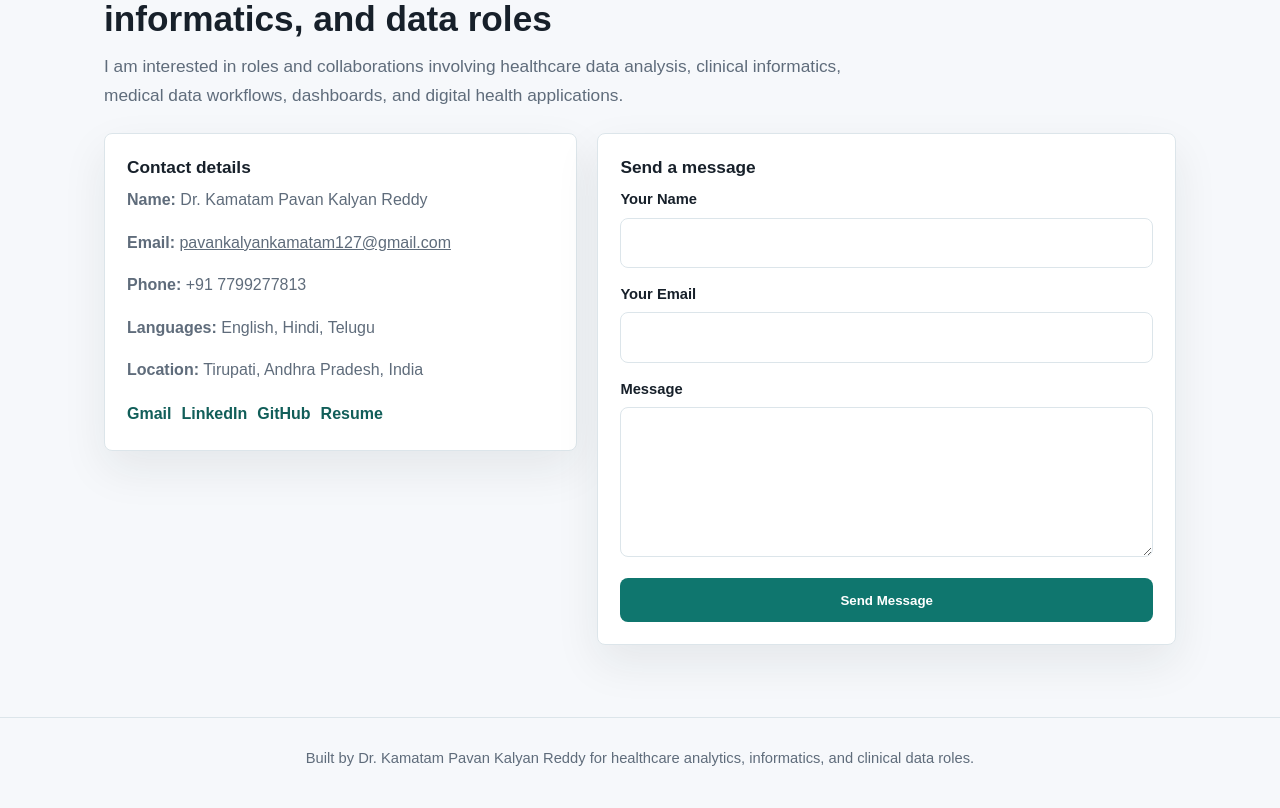
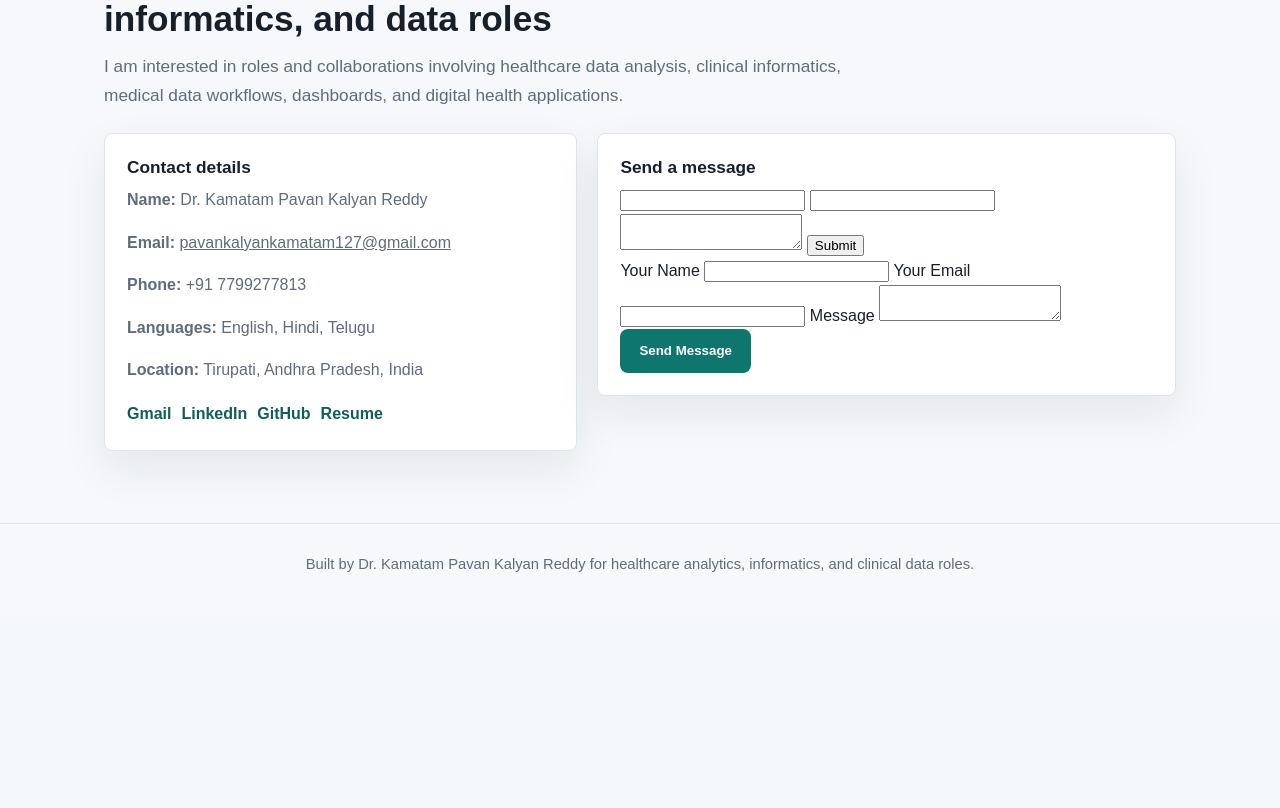
Before and after one commit to pavankalyan0180-creator/pavan-s-portpholio, a Flask app: page /contact in a window 1280 px wide. Shown: the part 248-1056 px from the top of the page. After the commit the page ends 820 px from the top, so only its background shows below. Run offline with Flask 3, Linux system fonts and the light colour scheme.

Commit message:
web 3 forms created

```diff
--- a/templates/contact.html
+++ b/templates/contact.html
@@ -138,13 +138,13 @@
             {% if error %}
             <p class="form-alert error">Message could not be sent. Please use the Gmail link or try again later.</p>
             {% endif %}
-            <form class="contact-form" method="POST" action="https://formsubmit.co/pavankalyankamatam127@gmail.com">
-                <input type="hidden" name="_next" value="{{ url_for('contact', sent='1', _external=True) }}">
-                <input type="hidden" name="_captcha" value="false">
-                <input type="hidden" name="_subject" value="New portfolio contact message">
-                <input type="hidden" name="_template" value="table">
-                <input type="text" name="_honey" style="display:none">
-                <label>
+            <form action="https://api.web3forms.com/submit" method="POST">
+                 <input type="hidden" name="access_key" value="5d589994-250d-4900-bc8d-868bb3f923a5">
+                 <input type="text" name="name" required>
+                 <input type="email" name="email" required>
+                 <textarea name="message" required></textarea>
+                 <button type="submit">Submit</button>
+            </form>
                     Your Name
                     <input type="text" name="name" autocomplete="name" required>
                 </label>
```
